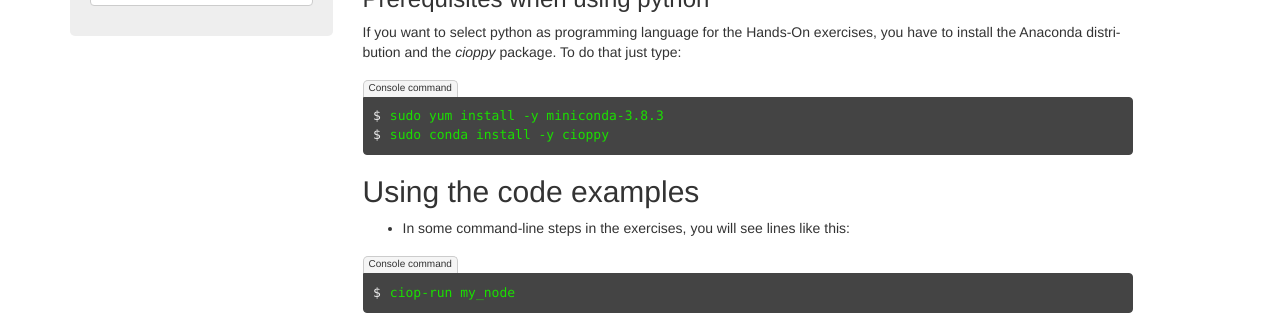
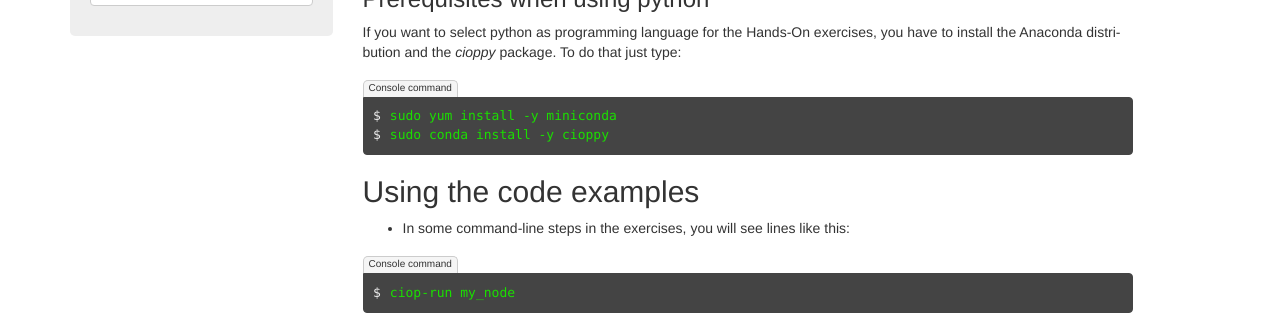
Before and after one commit to Terradue/doc-developer-sandbox, a Sphinx documentation site: the page built from source/developer/general_notes.rst, in a window 1280 px wide and 900 px high, scrolled down 721 px. Shown: the part 152-467 px from the top of the window. Built offline with Sphinx 7.4.7, drawn with Linux system fonts in a browser that asks for light colours; pages that are not in the unit, such as notebooks, are missing from menus.

Commit message:
corrected miniconda version

```diff
--- a/source/developer/general_notes.rst
+++ b/source/developer/general_notes.rst
@@ -52,7 +52,7 @@ If you want to select python as programming language for the Hands-On exercises,
 
 .. code-block:: console
 
- sudo yum install -y miniconda-3.8.3
+ sudo yum install -y miniconda
  sudo conda install -y cioppy
 
 Using the code examples
```
